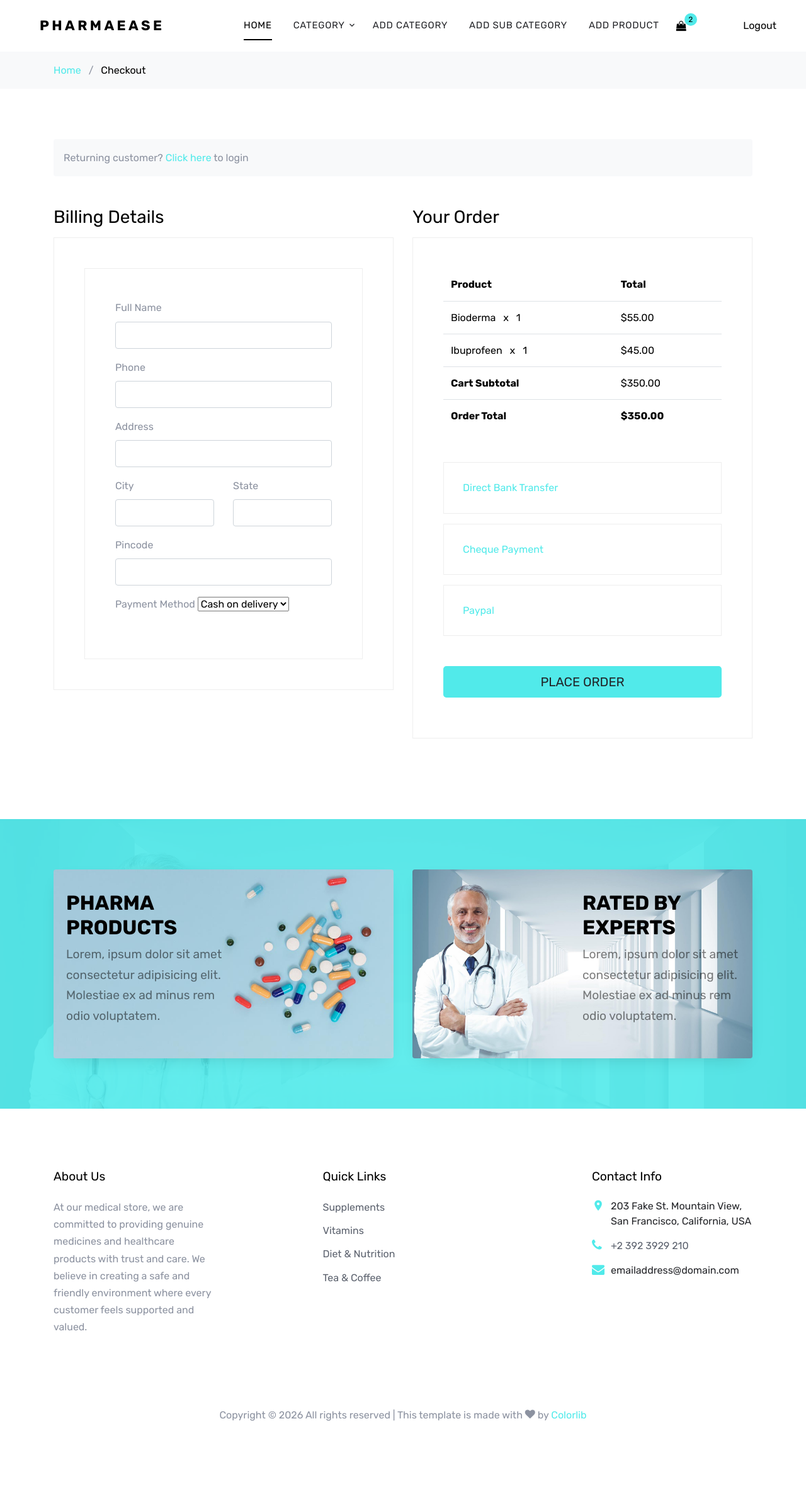
After one commit to Aadhuu/PharmaEase, a Django app: page /checkout/ in a window 1280 px wide. The commit adds this page. Shown: the whole page at 63% size. Run offline with Django 5.2, Linux system fonts and the light colour scheme; a user stored in the database is signed in; data comes from the database, SQL or seed files in the repository; some libraries are stand-ins or nearby versions; some web fonts are replaced.

Commit message:
checkout

```diff
--- a/PharamaEase/PharamaEase/settings.py
+++ b/PharamaEase/PharamaEase/settings.py
@@ -62,6 +62,7 @@ TEMPLATES = [
                 'django.contrib.auth.context_processors.auth',
                 'django.contrib.messages.context_processors.messages',
                 'shop.context_processors.menu_links',
+                'cart.context_processors.cart_items',
             ],
         },
     },
--- a/PharamaEase/PharamaEase/urls.py
+++ b/PharamaEase/PharamaEase/urls.py
@@ -24,6 +24,7 @@ urlpatterns = [
     path('', include('shop.urls')),
     path('',include('accounts.urls')),
     path('',include('cart.urls')),
+    path('',include('search.urls')),
 
 ]
 from django.conf.urls.static import static
--- /dev/null
+++ b/PharamaEase/cart/context_processors.py
@@ -0,0 +1,14 @@
+from cart.models import Cart
+
+
+def cart_items(request):
+    total = 0
+    if request.user.is_authenticated:
+        u=request.user
+        c = Cart.objects.filter(user=u)
+
+        for i in c:
+           total+=i.quantity
+
+
+    return {'total':total}
--- a/PharamaEase/cart/forms.py
+++ b/PharamaEase/cart/forms.py
@@ -1,9 +1,20 @@
 from django import forms
 
-from PharamaEase.cart.models import Checkout
+from cart.models import Order
 
 
 class CheckoutForm(forms.ModelForm):
+    payment_choices = (('Cash on delivery', 'Cash on delivery'), ('Online', 'Online'))
+    payment_method = forms.ChoiceField(choices=payment_choices)
     class Meta:
-        model = Checkout
-        fields=['full_name','phone','email','address','city','state','pincode','payment_method','prescription']
+        model = Order
+        fields=['full_name','phone','address','city','state','pincode','payment_method','prescription']
+
+        widgets = {
+            'full_name': forms.TextInput(attrs={'class': 'form-control'}),
+            'phone': forms.TextInput(attrs={'class': 'form-control'}),
+            'address': forms.TextInput(attrs={'class': 'form-control'}),
+            'city': forms.TextInput(attrs={'class': 'form-control'}),
+            'state': forms.TextInput(attrs={'class': 'form-control'}),
+            'pincode': forms.TextInput(attrs={'class': 'form-control'}),
+            'prescription': forms.ClearableFileInput(attrs={'class': 'form-control'}),}
--- a/PharamaEase/cart/urls.py
+++ b/PharamaEase/cart/urls.py
@@ -24,4 +24,5 @@ urlpatterns = [
     path('cartview/', views.CartView.as_view(), name='cartview'),
     path('cartremove/<int:i>',views.CartRemove.as_view(),name='cartremove'),
     path('cartdecrement/<int:i>',views.CartDecrement.as_view(),name='cartdecrement'),
+    path('checkout/', views.Checkout.as_view(), name='checkout'),
 ]
--- a/PharamaEase/cart/views.py
+++ b/PharamaEase/cart/views.py
@@ -1,8 +1,13 @@
+from http.client import responses
+
+import razorpay
 from django.shortcuts import render, redirect
 from django.views import View
 
 from cart.models import Cart
 from shop.models import Product
+
+from cart.forms import CheckoutForm
 
 
 class AddtoCart(View):
@@ -44,5 +49,32 @@ class CartRemove(View):
         return redirect('cart:cartview')
 
 class Checkout(View):
+    def post(self,request):
+        form_instance=CheckoutForm(request.POST,request.FILES)
+        if form_instance.is_valid():
+            o=form_instance.save(commit=False)
+            u=request.user
+            o.user=u
+
+            c=Cart.objects.get(user=u)
+            total=0
+            for i in c:
+                total+=i.subtotal()
+            o.amount=total
+            o.save()
+            if o.payment_method == "Online Payment":
+                client=razorpay.Client(auth=('rzp_test_T6IP07TeCheda2','S9k2VRBBxxkWL6m0rCxWVd5p'))
+                print(client)
+            else:
+                pass
+
     def get(self,request):
-        form_instance
+        form_instance=CheckoutForm()
+        c=Cart.objects.filter(user=request.user)
+        prescription=False
+        for i in c:
+            if i.product.prescription:
+                prescription=True
+                break
+        context={'form':form_instance,'prescription':prescription}
+        return render(request,'checkout.html',context)
--- a/PharamaEase/search/urls.py
+++ b/PharamaEase/search/urls.py
@@ -16,7 +16,10 @@ Including another URLconf
 """
 from django.contrib import admin
 from django.urls import path
+from search import views
+
+app_name='search'
 
 urlpatterns = [
-    path('admin/', admin.site.urls),
+    path('search/',views.SearchView.as_view(),name='search'),
 ]
--- a/PharamaEase/templates/base.html
+++ b/PharamaEase/templates/base.html
@@ -29,14 +29,21 @@
 
   <div class="search-wrap">
     <div class="container">
-      <a href="#" class="search-close js-search-close">
-        <span class="icon-close2"></span>
-      </a>
-      <form action="#" method="post">
-        <input type="text" class="form-control" placeholder="Search keyword and hit enter...">
+      <form action="{% url 'search:search' %}" method="get" >
+        <input type="text" class="form-control" name="q" placeholder="Search keyword and hit enter...">
       </form>
     </div>
   </div>
+<!--    <div class="search-wrap">-->
+<!--    <div class="container">-->
+<!--      <form action="{% url 'search:search' %}" method="get">-->
+<!--        <div class="input-group">-->
+<!--        <input type="text" class="form-control" name="q" placeholder="Search keyword and hit enter...">-->
+<!--        <span class="input-group-addon close-search"><button type="submit"><i class="icon-search"></i></button></span>-->
+<!--      </div>-->
+<!--      </form>-->
+<!--    </div>-->
+<!--  </div>-->
 
   <div class="container-fluid">
     <div class="d-flex align-items-center justify-content-between">
--- a/PharamaEase/templates/cart.html
+++ b/PharamaEase/templates/cart.html
@@ -118,8 +118,8 @@
 
                 <div class="row">
                   <div class="col-md-12">
-                    <button class="btn btn-primary btn-lg btn-block" onclick="window.location='checkout.html'">Proceed To
-                      Checkout</button>
+                    <a class="btn btn-primary btn-lg btn-block" href="{% url 'cart:checkout' %}">Proceed To
+                      Checkout</a>
                   </div>
                 </div>
               </div>
--- /dev/null
+++ b/PharamaEase/templates/checkout.html
@@ -0,0 +1,166 @@
+{% extends 'base.html' %}
+{% load static %}
+{% block content %}
+<div class="bg-light py-3">
+      <div class="container">
+        <div class="row">
+          <div class="col-md-12 mb-0">
+            <a href="index.html">Home</a> <span class="mx-2 mb-0">/</span>
+            <strong class="text-black">Checkout</strong>
+          </div>
+        </div>
+      </div>
+    </div>
+
+    <div class="site-section">
+      <div class="container">
+        <div class="row mb-5">
+          <div class="col-md-12">
+            <div class="bg-light rounded p-3">
+              <p class="mb-0">Returning customer? <a href="#" class="d-inline-block">Click here</a> to login</p>
+            </div>
+          </div>
+        </div>
+        <div class="row">
+          <div class="col-md-6 mb-5 mb-md-0">
+            <h2 class="h3 mb-3 text-black">Billing Details</h2>
+            <form method="POST" enctype="multipart/form-data">
+              {% csrf_token %}
+            <div class="p-3 p-lg-5 border">
+              <div class="p-3 p-lg-5 border">
+
+    <div class="form-group">
+        <label>Full Name</label>
+        {{ form.full_name }}
+    </div>
+
+    <div class="form-group">
+        <label>Phone</label>
+        {{ form.phone }}
+    </div>
+
+    <div class="form-group">
+        <label>Address</label>
+        {{ form.address }}
+    </div>
+
+    <div class="form-group row">
+        <div class="col-md-6">
+            <label>City</label>
+            {{ form.city }}
+        </div>
+
+        <div class="col-md-6">
+            <label>State</label>
+            {{ form.state }}
+        </div>
+    </div>
+
+    <div class="form-group">
+        <label>Pincode</label>
+        {{ form.pincode }}
+    </div>
+
+    <div class="form-group">
+        <label>Payment Method</label>
+        {{ form.payment_method }}
+    </div>
+
+     {% if prescription %}
+    <div class="form-group">
+        <label>Prescription</label>
+        {{ form.prescription }}
+    </div>
+     {% endif %}
+
+</div>
+
+
+
+            </div>
+            </div>
+
+          <div class="col-md-6">
+
+
+
+            <div class="row mb-5">
+              <div class="col-md-12">
+                <h2 class="h3 mb-3 text-black">Your Order</h2>
+                <div class="p-3 p-lg-5 border">
+                  <table class="table site-block-order-table mb-5">
+                    <thead>
+                      <th>Product</th>
+                      <th>Total</th>
+                    </thead>
+                    <tbody>
+                      <tr>
+                        <td>Bioderma <strong class="mx-2">x</strong> 1</td>
+                        <td>$55.00</td>
+                      </tr>
+                      <tr>
+                        <td>Ibuprofeen <strong class="mx-2">x</strong> 1</td>
+                        <td>$45.00</td>
+                      </tr>
+                      <tr>
+                        <td class="text-black font-weight-bold"><strong>Cart Subtotal</strong></td>
+                        <td class="text-black">$350.00</td>
+                      </tr>
+                      <tr>
+                        <td class="text-black font-weight-bold"><strong>Order Total</strong></td>
+                        <td class="text-black font-weight-bold"><strong>$350.00</strong></td>
+                      </tr>
+                    </tbody>
+                  </table>
+
+                  <div class="border mb-3">
+                    <h3 class="h6 mb-0"><a class="d-block" data-toggle="collapse" href="#collapsebank" role="button"
+                        aria-expanded="false" aria-controls="collapsebank">Direct Bank Transfer</a></h3>
+
+                    <div class="collapse" id="collapsebank">
+                      <div class="py-2 px-4">
+                        <p class="mb-0">Make your payment directly into our bank account. Please use your Order ID as the
+                          payment reference. Your order won’t be shipped until the funds have cleared in our account.</p>
+                      </div>
+                    </div>
+                  </div>
+
+                  <div class="border mb-3">
+                    <h3 class="h6 mb-0"><a class="d-block" data-toggle="collapse" href="#collapsecheque" role="button"
+                        aria-expanded="false" aria-controls="collapsecheque">Cheque Payment</a></h3>
+
+                    <div class="collapse" id="collapsecheque">
+                      <div class="py-2 px-4">
+                        <p class="mb-0">Make your payment directly into our bank account. Please use your Order ID as the
+                          payment reference. Your order won’t be shipped until the funds have cleared in our account.</p>
+                      </div>
+                    </div>
+                  </div>
+
+                  <div class="border mb-5">
+                    <h3 class="h6 mb-0"><a class="d-block" data-toggle="collapse" href="#collapsepaypal" role="button"
+                        aria-expanded="false" aria-controls="collapsepaypal">Paypal</a></h3>
+
+                    <div class="collapse" id="collapsepaypal">
+                      <div class="py-2 px-4">
+                        <p class="mb-0">Make your payment directly into our bank account. Please use your Order ID as the
+                          payment reference. Your order won’t be shipped until the funds have cleared in our account.</p>
+                      </div>
+                    </div>
+                  </div>
+
+                  <div class="form-group">
+                    <button class="btn btn-primary btn-lg btn-block" onclick="window.location='thankyou.html'">Place
+                      Order</button>
+                  </div>
+
+                </div>
+              </div>
+            </div>
+
+          </div>
+         </div>
+        <!-- </form> -->
+      </div>
+    </div>
+{% endblock %}
```
Also changed, not shown: PharamaEase/cart/admin.py (+5 -2 lines), PharamaEase/cart/models.py (+18 -26 lines), PharamaEase/search/views.py (+13 -1 lines), PharamaEase/templates/search.html (added, +39 -0 lines), PharamaEase/cart/migrations/0004_order_delete_checkout.py (added), PharamaEase/cart/migrations/0005_orderitem.py (added), PharamaEase/cart/migrations/0006_alter_orderitem_product.py (added), PharamaEase/db.sqlite3.
